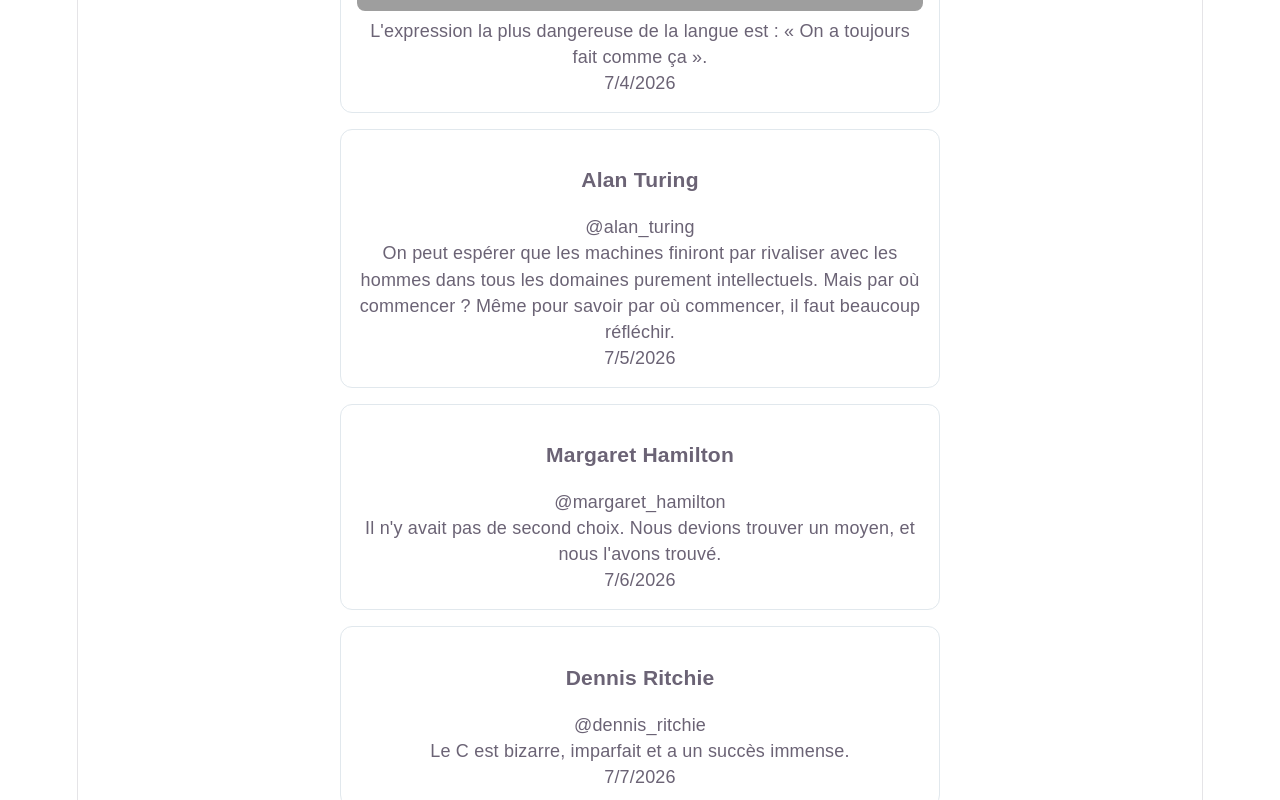
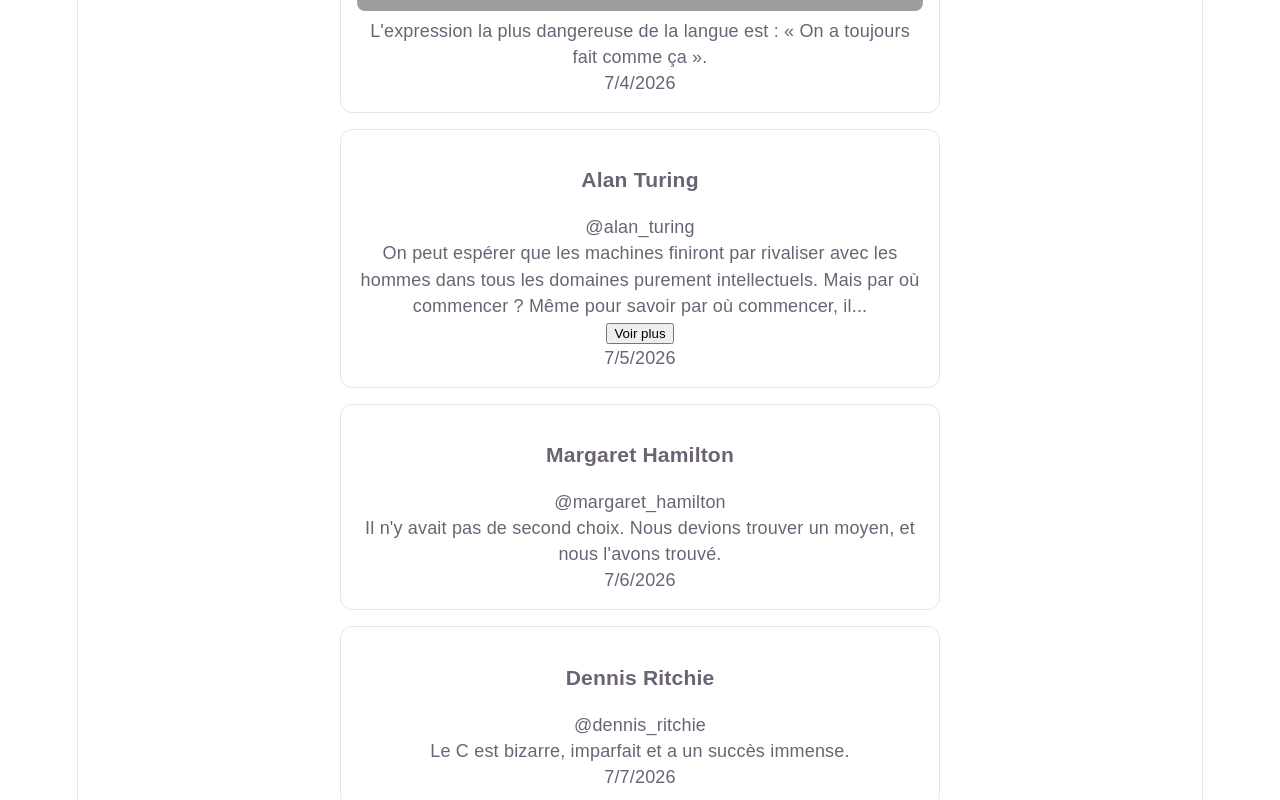
Before and after one commit to mbaichou/xyz, a React (Vite) app: page / in a window 1280 px wide. Shown: the part 1620-2420 px from the top of the page. Built offline with nearby package versions, Linux system fonts and the light colour scheme; grey boxes are pictures that could not be loaded.

Commit message:
Ajout du bouton voir plus

```diff
--- a/src/components/TweetPreview.tsx
+++ b/src/components/TweetPreview.tsx
@@ -1,3 +1,4 @@
+import { useState } from "react";
 import type { Tweet } from "../types/Tweet";
 
 type TweetPreviewProps = {
@@ -5,7 +6,13 @@ type TweetPreviewProps = {
 };
 
 export function TweetPreview({ tweet }: TweetPreviewProps): React.JSX.Element {
+  const [isExpanded, setIsExpanded] = useState(false);
   const formattedDate = new Date(tweet.createdAt).toLocaleDateString("France");
+
+  const isLong = tweet.content.length > 180;
+  const displayedContent = isLong && !isExpanded
+    ? tweet.content.slice(0, 180) + "..."
+    : tweet.content;  //operateur ternaire donc condition ? valeur_si_vrai : valeur_si_faux
 
   return (
     <article className="tweet">
@@ -20,7 +27,14 @@ export function TweetPreview({ tweet }: TweetPreviewProps): React.JSX.Element {
         />
       )}
 
-      <p>{tweet.content}</p>
+      <p>{displayedContent}</p>
+
+      {isLong && ( // si c long et si on click on declenche la suite
+        <button onClick={() => setIsExpanded( (prev) => !prev)}>
+          {isExpanded ? "Voir moins" : "Voir plus"}
+        </button>
+      )}
+
       <p>{formattedDate}</p>
     </article>
   );
```
